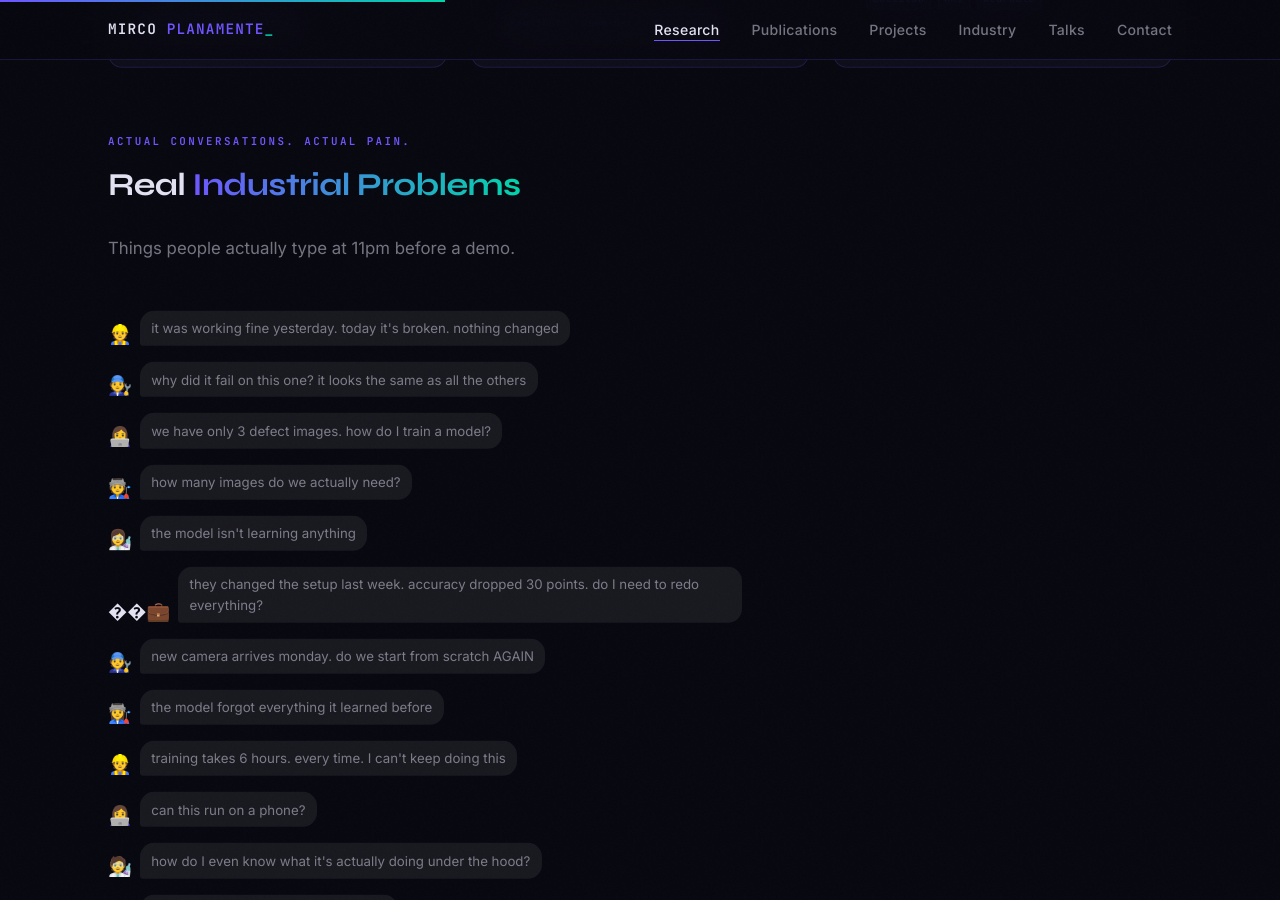
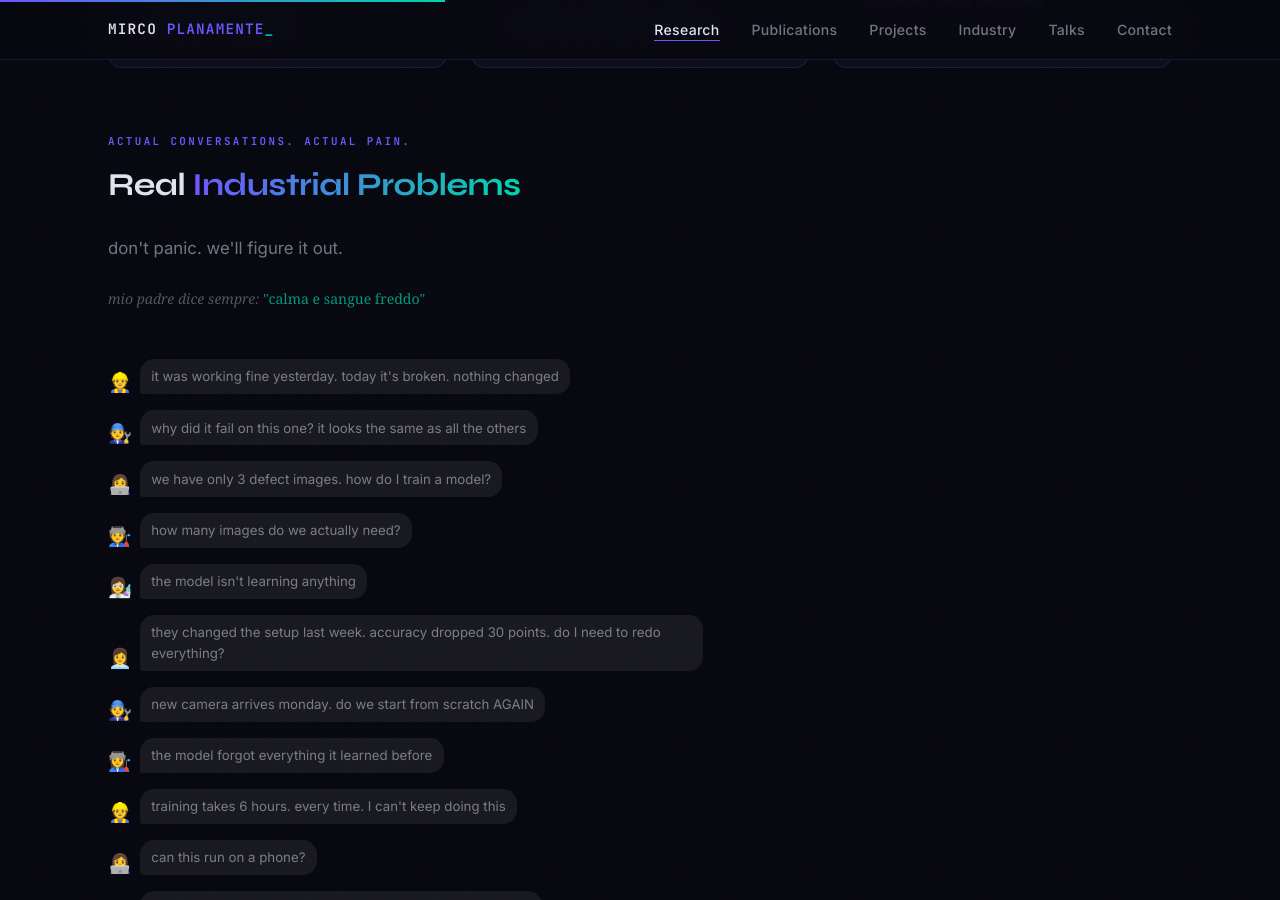
Before and after one commit to plana93/plana93.github.io, a Jekyll site: the page built from _pages/home_new.md, in a window 1280 px wide and 900 px high, scrolled down 2395 px. Built offline with Jekyll 4.4.1, drawn with Linux system fonts in a browser that asks for light colours; nearby versions of some CDN libraries.

Commit message:
fix: emoji chat + subtitle IT + SEO keywords e JSON-LD Person schema

```diff
--- a/_layouts/portfolio.html
+++ b/_layouts/portfolio.html
@@ -5,6 +5,9 @@
   <meta name="viewport" content="width=device-width, initial-scale=1.0">
   <title>{% if page.title %}{{ page.title }} | {% endif %}{{ site.first_name }} {{ site.last_name }}</title>
   <meta name="description" content="{{ page.description | default: site.description }}">
+  <meta name="keywords" content="Mirco Planamente, AI Researcher, Computer Vision, Egocentric Vision, Domain Adaptation, PhD, Politecnico di Torino, ARGO Vision, IIT, machine learning">
+  <meta name="author" content="{{ site.first_name }} {{ site.last_name }}">
+  <meta name="robots" content="index, follow">
 
   <!-- Open Graph -->
   <meta property="og:type" content="website">
--- a/_pages/home_new.md
+++ b/_pages/home_new.md
@@ -234,8 +234,9 @@ description: "AI Researcher specializing in Computer Vision, Egocentric Vision &
       <span class="p-overline">Actual conversations. Actual pain.</span>
       <h3 class="p-h2" style="font-size:clamp(1.4rem,3vw,2rem)">Real <span class="p-accent">Industrial Problems</span></h3>
       <p class="p-body" style="max-width:52ch">
-        Things people actually type at 11pm before a demo.
+        don't panic. we'll figure it out.
       </p>
+      <p class="p-chat-subtitle-it">mio padre dice sempre: <em>"calma e sangue freddo"</em></p>
     </div>
 
     <div class="p-chat p-chat--board">
@@ -266,7 +267,7 @@ description: "AI Researcher specializing in Computer Vision, Egocentric Vision &
       </div>
 
       <div class="p-chat__msg p-chat__msg--them p-chat__msg--reveal" style="--chat-delay:400ms">
-        <span class="p-chat__avatar">��‍💼</span>
+        <span class="p-chat__avatar">👩‍💼</span>
         <span class="p-chat__bubble">they changed the setup last week. accuracy dropped 30 points. do I need to redo everything?</span>
       </div>
 
--- a/assets/css/portfolio.scss
+++ b/assets/css/portfolio.scss
@@ -1945,9 +1945,23 @@ img { max-width: 100%; height: auto; display: block; }
 .p-chat--board {
   display: flex;
   flex-direction: column;
-  gap: 1rem;          // più spazio tra i messaggi
+  gap: 1rem;
   margin-top: var(--p-s5);
   max-width: 640px;
+}
+
+.p-chat-subtitle-it {
+  font-family: Georgia, 'Times New Roman', serif;
+  font-style: italic;
+  font-size: 0.88rem;
+  color: var(--p-text-muted);
+  opacity: 0.7;
+  margin-top: 0.5rem;
+
+  em {
+    font-style: normal;
+    color: var(--p-teal);
+  }
 }
 
 // Chat thread
```
Also changed, not shown: other parts of _layouts/portfolio.html (+28 -0 lines).
